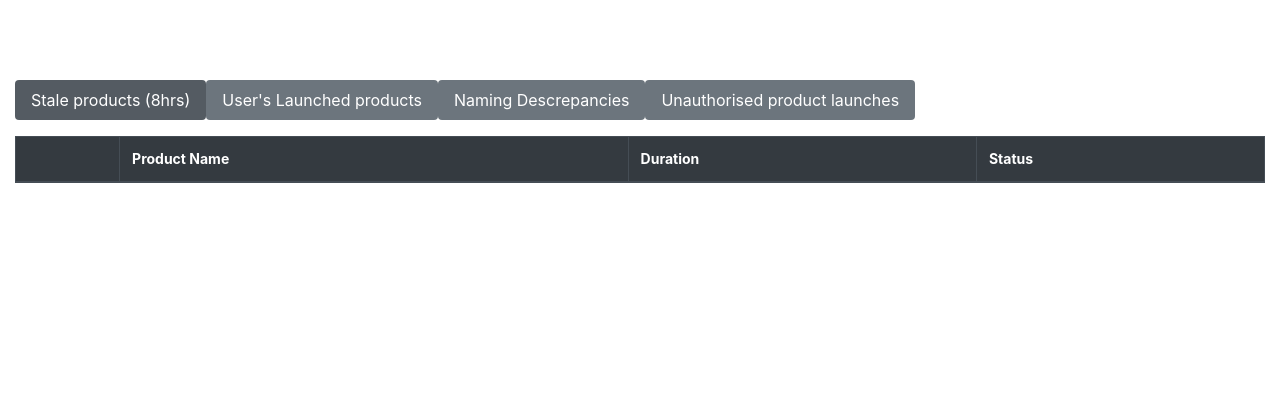
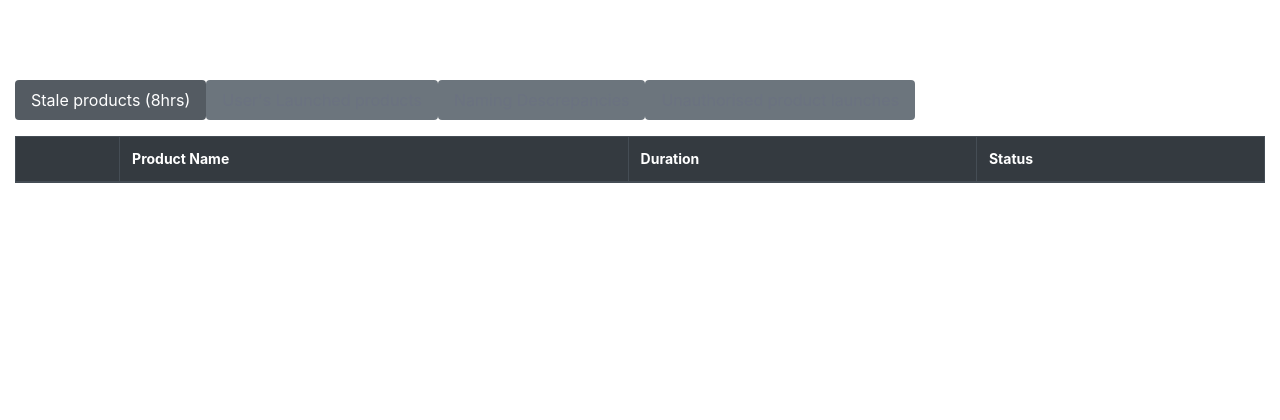
Before and after one commit to IzoManuel/provisioned_products_monitor, a Flask app: page / in a window 1280 px wide. Shown: the part 56-476 px from the top of the page. Run offline with Flask 3, Linux system fonts and the light colour scheme; data that the repository does not hold is empty; some libraries are stand-ins or nearby versions.

Commit message:
Change tab button color

```diff
--- a/templates/dashboard.html
+++ b/templates/dashboard.html
@@ -32,25 +32,25 @@
         <div class="mt-20">
             <ul class="nav nav-pills mb-3" id="pills-tab" role="tablist">
                 <li class="nav-item" role="presentation">
-                    <button class="nav-link btn-secondary active" id="pills-home-tab" data-toggle="pill" data-target="#pills-home"
+                    <button class="nav-link btn-secondary active text-gray-500" id="pills-home-tab" data-toggle="pill" data-target="#pills-home"
                         type="button" role="tab" aria-controls="pills-home" aria-selected="true">
                         Stale products (8hrs)
                     </button>
                 </li>
                 <li class="nav-item" role="presentation">
-                    <button class="nav-link btn-secondary" id="pills-profile-tab" data-toggle="pill" data-target="#pills-profile"
+                    <button class="nav-link btn-secondary text-gray-500" id="pills-profile-tab" data-toggle="pill" data-target="#pills-profile"
                         type="button" role="tab" aria-controls="pills-profile" aria-selected="false">
                         User's Launched products
                     </button>
                 </li>
                 <li class="nav-item" role="presentation">
-                    <button class="nav-link btn-secondary" id="pills-contact-tab" data-toggle="pill" data-target="#pills-contact"
+                    <button class="nav-link btn-secondary text-gray-500" id="pills-contact-tab" data-toggle="pill" data-target="#pills-contact"
                         type="button" role="tab" aria-controls="pills-contact" aria-selected="false">
                         Naming Descrepancies
                     </button>
                 </li>
                 <li class="nav-item" role="presentation">
-                    <button class="nav-link btn-secondary" id="pills-contact-tab" data-toggle="pill" data-target="#pills-contact"
+                    <button class="nav-link btn-secondary text-gray-500" id="pills-contact-tab" data-toggle="pill" data-target="#pills-contact"
                         type="button" role="tab" aria-controls="pills-contact" aria-selected="false">
                         Unauthorised product launches
                     </button>
```
